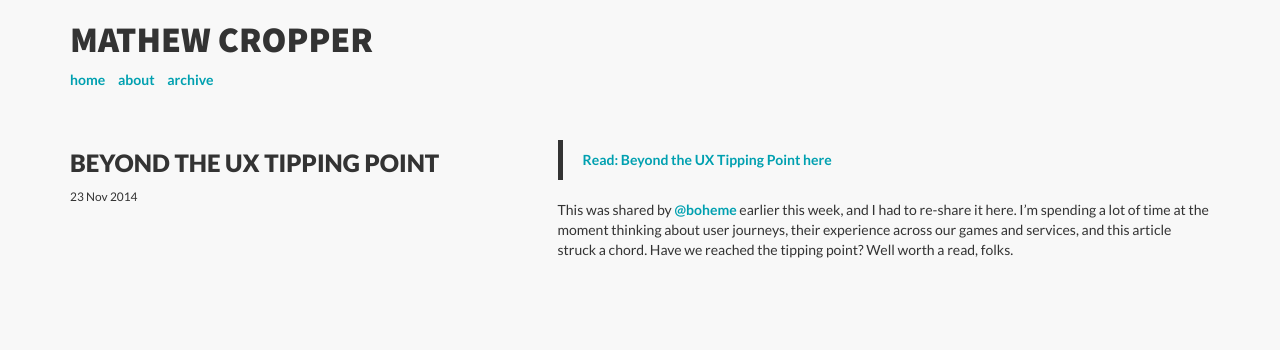
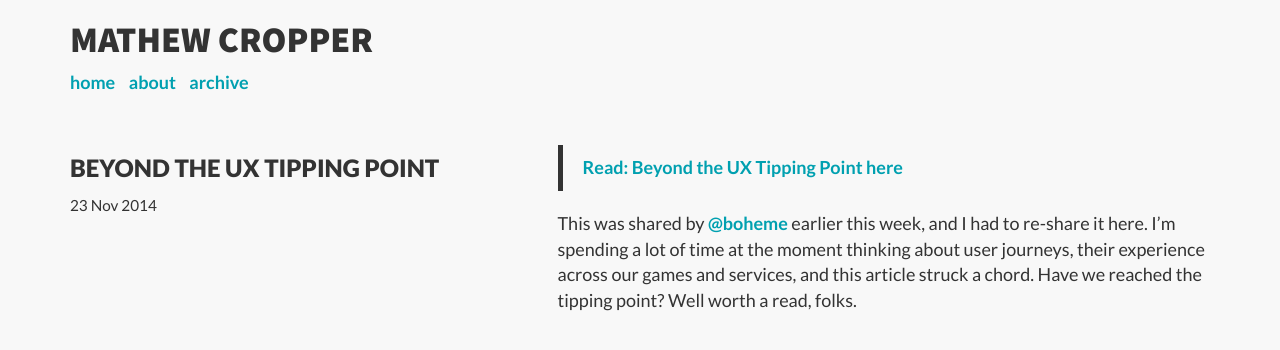
Before and after one commit to mathewcropper/mathewcropper.github.io, a Jekyll site: the page built from _posts/2014-11-23-beyond-the-ux-tipping-point.md, in a window 1280 px wide. Shown: the top 350 px of the page. Built offline with Jekyll 4.4.1, drawn with Linux system fonts in a browser that asks for light colours; nearby versions of some CDN libraries; library files that are not in the unit come from our copies.

Commit message:
bigger paragraph text

```diff
--- a/css/mc.css
+++ b/css/mc.css
@@ -32,8 +32,8 @@ h4 a, h4 a:hover {
 	color: #333333;
 	text-decoration: none;
 }
-blockquote p {
-	font-size: 14px;
+p, blockquote p, ul {
+	font-size: 18px;
 	line-height: 1.428;
 }
 p a, p a:hover, ul a, ul a:hover {
```
